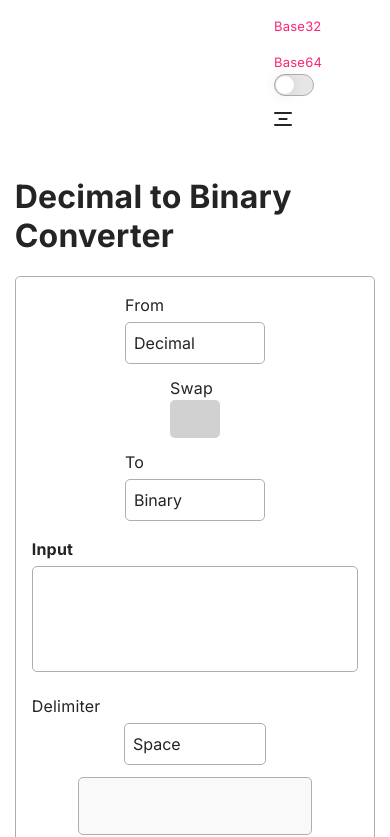
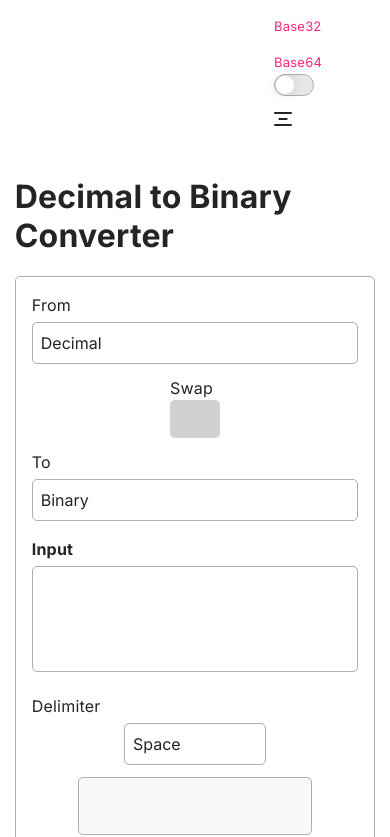
Before and after one commit to acdamiani/cryptools, a Next.js app: page /converters/dec-to-binary in a window 390 px wide. Shown: the part 1336-2173 px from the top of the page. Built offline with nearby package versions, Linux system fonts and the light colour scheme; some icons are missing.

Commit message:
style(mobile): all elements should now expand on mobile

```diff
--- a/components/Header/header.module.css
+++ b/components/Header/header.module.css
@@ -4,6 +4,7 @@
   height: var(--header-height);
   display: flex;
   justify-content: center;
+  padding: 0 1rem;
 }
 
 .header {
@@ -80,7 +81,6 @@
   list-style-type: none;
   gap: 0.75rem;
   font-size: 0.8125rem;
-  margin: 0 1rem;
   padding: 0;
   height: 100%;
 }
--- a/components/LabeledElement/labeled-element.module.css
+++ b/components/LabeledElement/labeled-element.module.css
@@ -10,3 +10,10 @@
   flex-direction: column;
   gap: 5px;
 }
+
+@media only screen and (max-width: 600px) {
+  .element,
+  .element-no-flex {
+    width: 100%;
+  }
+}
--- a/components/Select/select.module.css
+++ b/components/Select/select.module.css
@@ -37,3 +37,9 @@
   right: 0.65rem;
   width: 0.95rem;
 }
+
+@media only screen and (max-width: 600px) {
+  .select-container {
+    width: 100%;
+  }
+}
--- a/components/TextArea/text-area.module.css
+++ b/components/TextArea/text-area.module.css
@@ -34,3 +34,9 @@
   margin-bottom: 0.25rem;
   display: inline-block;
 }
+
+@media only screen and (max-width: 600px) {
+  .text-skeleton {
+    width: 100%;
+  }
+}
```
